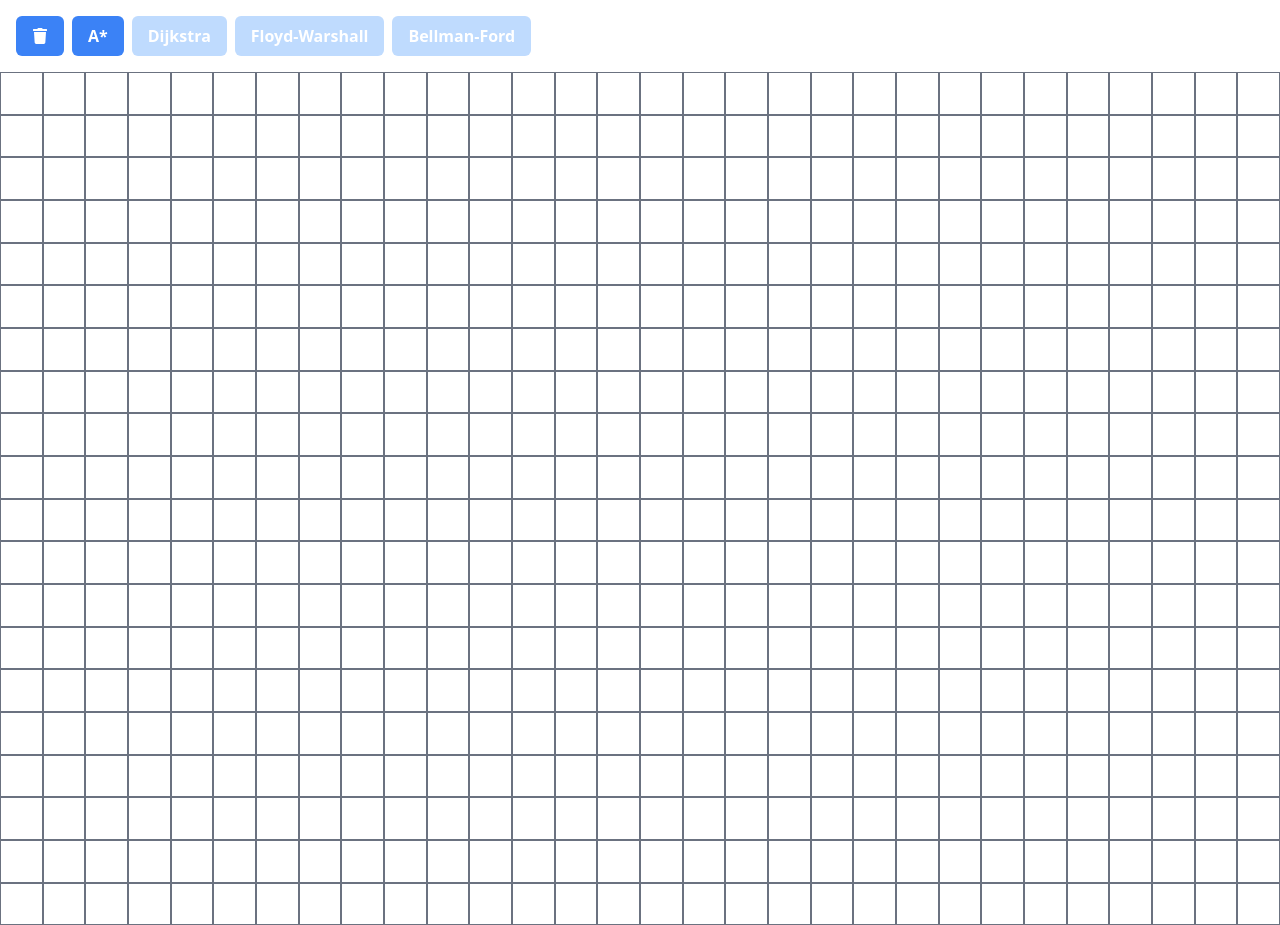
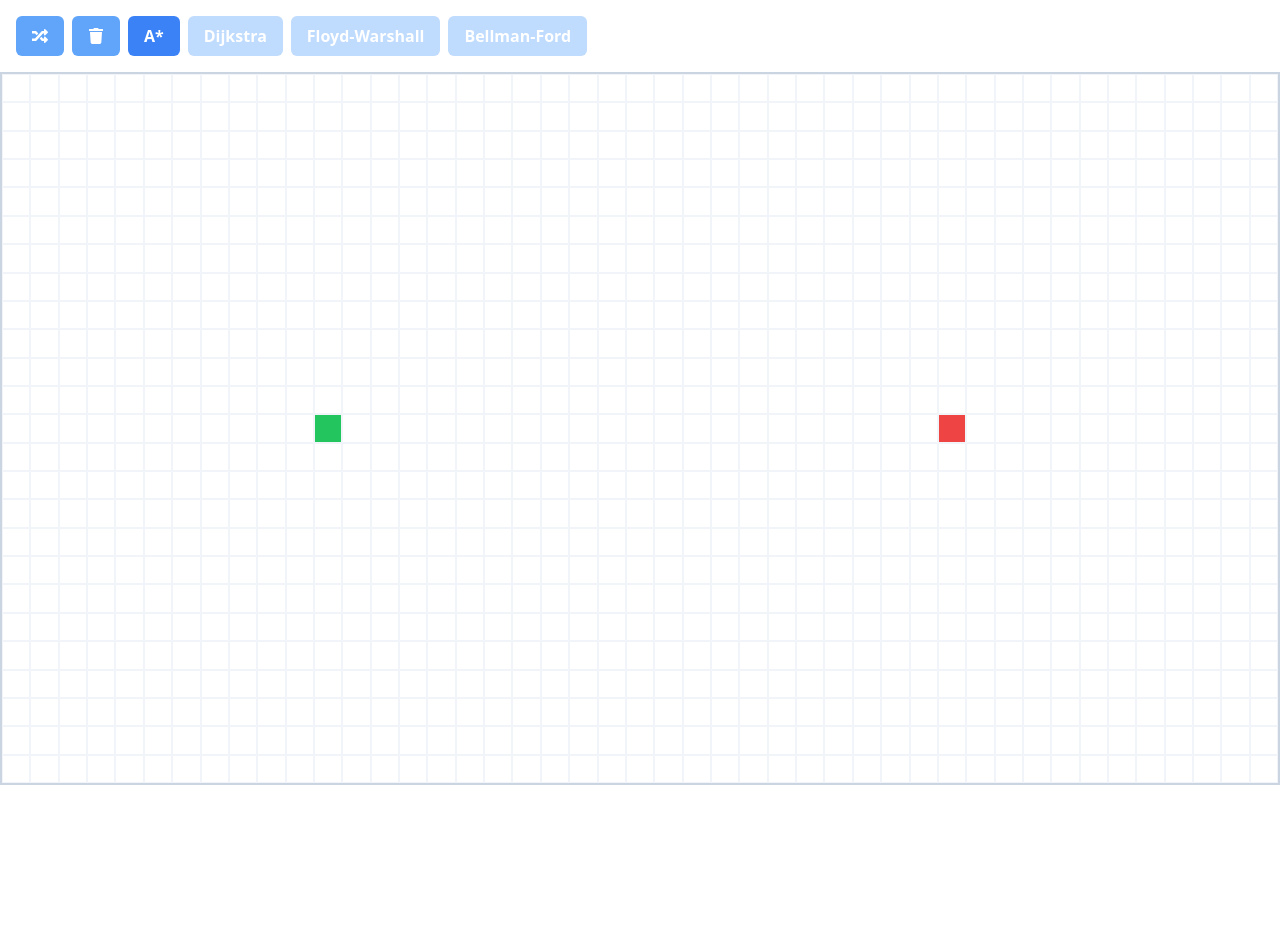
Before and after one commit to azboss2021/pathfinding, a React (Vite) app: page / in a window 1280 px wide. After the commit the page ends 800 px from the top, so only its background shows below. Built offline with nearby package versions, Linux system fonts and the light colour scheme.

Commit message:
A* pathfinding setup, randomized obstacles, build path, updated node styles

```diff
--- a/src/App.jsx
+++ b/src/App.jsx
@@ -2,8 +2,9 @@ import { useState, useEffect } from 'react';
 import Grid from './components/Grid';
 import Controls from './components/Controls';
 
-const ROWS = 20;
-const COLS = 30;
+const ROWS = 25;
+const COLS = 45;
+const RANDOMPERC = 20;
 
 function App() {
   const [grid, setGrid] = useState([]);
@@ -12,6 +13,7 @@ function App() {
   const [targetCoords, setTargetCoords] = useState({ x: null, y: null });
   const [placingBlocks, setPlacingBlocks] = useState(true);
   const [isRunning, setIsRunning] = useState(false);
+  const [justRan, setJustRan] = useState(false);
 
   useEffect(() => {
     resetGrid();
@@ -25,9 +27,12 @@ function App() {
       state: '',
       x: x,
       y: y,
-      fCost: null,
-      gCost: null,
-      hCost: null,
+      fCost: Infinity,
+      gCost: Infinity,
+      cameFrom: {
+        x: null,
+        y: null,
+      },
     };
   };
 
@@ -50,11 +55,19 @@ function App() {
       }
       tempGrid.push(row);
     }
+    tempGrid[parseInt(ROWS / 2)][parseInt((COLS * 1) / 4)].state = 'S';
+    tempGrid[parseInt(ROWS / 2)][parseInt((COLS * 3) / 4)].state = 'T';
+    setSourceCoords({ x: parseInt((COLS * 1) / 4), y: parseInt(ROWS / 2) });
+    setTargetCoords({ x: parseInt((COLS * 3) / 4), y: parseInt(ROWS / 2) });
     setGrid(tempGrid);
   };
 
   const handleMouseDown = (node, row, col) => {
     if (isRunning) return;
+    if (justRan) {
+      clearPrev();
+      setJustRan(false);
+    }
     const tempGrid = grid;
     if (node == '') {
       if (sourceCoords.x == null) {
@@ -86,6 +99,10 @@ function App() {
 
   const handleMouseEnter = (node, row, col) => {
     if (!mouseDown || node == 'S' || node == 'T' || isRunning) return;
+    if (justRan) {
+      clearPrev();
+      setJustRan(false);
+    }
     if (node == 'O' && !placingBlocks) {
       const tempGrid = grid.slice().slice();
       tempGrid[row][col].state = '';
@@ -101,73 +118,224 @@ function App() {
     }
   };
 
-  const distance = (x1, x2, y1, y2) => {
+  const manhattanDist = (x1, x2, y1, y2) => {
+    return Math.abs(x1 - x2) + Math.abs(y1 - y2);
+  };
+
+  const euclideanDist = (x1, x2, y1, y2) => {
     return Math.sqrt((x2 - x1) * (x2 - x1) + (y2 - y1) * (y2 - y1));
   };
 
-  const getChildren = (parent) => {
-    const children = [];
+  const getNeighbors = (parent) => {
+    const neighbors = [];
 
     if (parent.y != 0 && grid[parent.y - 1][parent.x].state != 'O')
-      children.push(grid[parent.y - 1][parent.x]);
+      neighbors.push(grid[parent.y - 1][parent.x]);
 
     if (
       parent.y != 0 &&
       parent.x != COLS - 1 &&
-      grid[parent.y - 1][parent.x + 1].state != 'O'
+      grid[parent.y - 1][parent.x + 1].state != 'O' &&
+      grid[parent.y - 1][parent.x].state != 'O' &&
+      grid[parent.y][parent.x + 1].state != 'O'
     )
-      children.push(grid[parent.y - 1][parent.x + 1]);
+      neighbors.push(grid[parent.y - 1][parent.x + 1]);
 
     if (parent.x != COLS - 1 && grid[parent.y][parent.x + 1].state != 'O')
-      children.push(grid[parent.y][parent.x + 1]);
+      neighbors.push(grid[parent.y][parent.x + 1]);
 
     if (
       parent.y != ROWS - 1 &&
       parent.x != COLS - 1 &&
-      grid[parent.y + 1][parent.x + 1].state != 'O'
+      grid[parent.y + 1][parent.x + 1].state != 'O' &&
+      grid[parent.y + 1][parent.x].state != 'O' &&
+      grid[parent.y][parent.x + 1].state != 'O'
     )
-      children.push(grid[parent.y + 1][parent.x + 1]);
+      neighbors.push(grid[parent.y + 1][parent.x + 1]);
 
     if (parent.y != ROWS - 1 && grid[parent.y + 1][parent.x].state != 'O')
-      children.push(grid[parent.y + 1][parent.x]);
+      neighbors.push(grid[parent.y + 1][parent.x]);
 
     if (
       parent.y != ROWS - 1 &&
       parent.x != 0 &&
-      grid[parent.y + 1][parent.x - 1].state != 'O'
+      grid[parent.y + 1][parent.x - 1].state != 'O' &&
+      grid[parent.y + 1][parent.x].state != 'O' &&
+      grid[parent.y][parent.x - 1].state != 'O'
     )
-      children.push(grid[parent.y + 1][parent.x - 1]);
+      neighbors.push(grid[parent.y + 1][parent.x - 1]);
 
     if (parent.x != 0 && grid[parent.y][parent.x - 1].state != 'O')
-      children.push(grid[parent.y][parent.x - 1]);
+      neighbors.push(grid[parent.y][parent.x - 1]);
 
     if (
       parent.y != 0 &&
       parent.x != 0 &&
-      grid[parent.y - 1][parent.x - 1].state != 'O'
+      grid[parent.y - 1][parent.x - 1].state != 'O' &&
+      grid[parent.y][parent.x - 1].state != 'O' &&
+      grid[parent.y - 1][parent.x].state != 'O'
     )
-      children.push(grid[parent.y - 1][parent.x - 1]);
+      neighbors.push(grid[parent.y - 1][parent.x - 1]);
 
-    return children;
+    return neighbors;
+  };
+
+  const buildPath = (node) => {
+    if (
+      !node.cameFrom.x ||
+      (node.cameFrom.x == sourceCoords.x && node.cameFrom.y == sourceCoords.y)
+    )
+      return;
+    const interval = setInterval(() => {
+      const tempGrid = grid.slice().slice();
+      tempGrid[node.cameFrom.y][node.cameFrom.x].state = 'P';
+      setGrid(tempGrid);
+      node = tempGrid[node.cameFrom.y][node.cameFrom.x];
+
+      if (
+        !node.cameFrom.x ||
+        (node.cameFrom.x == sourceCoords.x && node.cameFrom.y == sourceCoords.y)
+      ) {
+        clearInterval(interval);
+        setIsRunning(false);
+        setJustRan(true);
+        return;
+      }
+    }, 50);
+  };
+
+  const randomizeObstacles = async () => {
+    if (isRunning) return;
+    setIsRunning(true);
+    if (justRan) {
+      clearPrev();
+      setJustRan(false);
+    }
+    for (let i = 0; i < ROWS; i++) {
+      const tempGrid = grid.slice().slice();
+      for (let j = 0; j < COLS; j++) {
+        if (tempGrid[i][j].state == '') {
+          if (Math.random() * 100 < RANDOMPERC) {
+            tempGrid[i][j].state = 'O';
+          }
+        }
+      }
+      setGrid(tempGrid);
+      await new Promise((r) => setTimeout(r, 50));
+    }
+    setIsRunning(false);
+  };
+
+  const clearPrev = () => {
+    const tempGrid = grid;
+    for (let i = 0; i < ROWS; i++) {
+      for (let j = 0; j < COLS; j++) {
+        if (
+          tempGrid[i][j].state != 'S' &&
+          tempGrid[i][j].state != 'T' &&
+          tempGrid[i][j].state != 'O'
+        ) {
+          tempGrid[i][j].state = '';
+          tempGrid[i][j].fCost = Infinity;
+          tempGrid[i][j].gCost = Infinity;
+          tempGrid[i][j].cameFrom = {
+            x: null,
+            y: null,
+          };
+        } else {
+          tempGrid[i][j].fCost = Infinity;
+          tempGrid[i][j].gCost = Infinity;
+          tempGrid[i][j].cameFrom = {
+            x: null,
+            y: null,
+          };
+        }
+      }
+    }
+    setGrid(tempGrid);
   };
 
   const aStar = () => {
     if (sourceCoords.x == null || targetCoords.x == null || isRunning) return;
-    console.log(getChildren(grid[sourceCoords.y][sourceCoords.x]));
-    // const openList = [];
-    // const closedList = [];
-    // grid[sourceCoords.y][sourceCoords.x].fCost = 0;
-    // openList.push(grid[sourceCoords.y][sourceCoords.x]);
-    // while (openList.length > 0) {
-    //   openList.sort((a, b) => (a.fCost > b.fCost ? -1 : 1));
-    //   const curr = openList.pop();
-    //   const children = getChildren(curr);
-    // }
+    setIsRunning(true);
+    clearPrev();
+    const tempGrid = grid.slice().slice();
+    const openList = [];
+    tempGrid[sourceCoords.y][sourceCoords.x].fCost = manhattanDist(
+      tempGrid[sourceCoords.y][sourceCoords.x].x,
+      targetCoords.x,
+      tempGrid[sourceCoords.y][sourceCoords.x].y,
+      targetCoords.y
+    );
+    tempGrid[sourceCoords.y][sourceCoords.x].gCost = 0;
+    openList.push(tempGrid[sourceCoords.y][sourceCoords.x]);
+
+    const interval = setInterval(() => {
+      const tempGrid = grid.slice().slice();
+      openList.sort((a, b) => (a.fCost > b.fCost ? -1 : 1));
+      const curr = openList[openList.length - 1];
+
+      if (curr.x == targetCoords.x && curr.y == targetCoords.y) {
+        buildPath(curr);
+        clearInterval(interval);
+        return;
+      }
+
+      openList.pop();
+
+      if (curr.y != sourceCoords.y || curr.x != sourceCoords.x)
+        tempGrid[curr.y][curr.x].state = 'L';
+
+      const neighbors = getNeighbors(curr);
+      for (let i = 0; i < neighbors.length; i++) {
+        const tentativeGCost =
+          curr.gCost +
+          euclideanDist(curr.x, neighbors[i].x, curr.y, neighbors[i].y);
+
+        if (tentativeGCost < neighbors[i].gCost) {
+          tempGrid[neighbors[i].y][neighbors[i].x].cameFrom.x = curr.x;
+          tempGrid[neighbors[i].y][neighbors[i].x].cameFrom.y = curr.y;
+          neighbors[i].gCost = tentativeGCost;
+          neighbors[i].fCost =
+            tentativeGCost +
+            manhattanDist(
+              neighbors[i].x,
+              targetCoords.x,
+              neighbors[i].y,
+              targetCoords.y
+            );
+          if (
+            !openList.find(
+              (node) => node.x == neighbors[i].x && node.y == neighbors[i].y
+            )
+          ) {
+            openList.push(neighbors[i]);
+            if (
+              neighbors[i].y != targetCoords.y ||
+              neighbors[i].x != targetCoords.x
+            )
+              tempGrid[neighbors[i].y][neighbors[i].x].state = 'N';
+          }
+        }
+      }
+
+      if (openList.length <= 0) {
+        clearInterval(interval);
+        setIsRunning(false);
+        setJustRan(true);
+        return;
+      }
+      setGrid(tempGrid);
+    }, 10);
   };
 
   return (
     <main className="">
-      <Controls aStar={aStar} resetGrid={resetGrid} />
+      <Controls
+        aStar={aStar}
+        resetGrid={resetGrid}
+        randomizeObstacles={randomizeObstacles}
+      />
       <Grid
         grid={grid}
         handleMouseDown={handleMouseDown}
--- a/src/components/Controls.jsx
+++ b/src/components/Controls.jsx
@@ -1,10 +1,16 @@
-import { FaTrash } from 'react-icons/fa';
+import { FaTrash, FaRandom } from 'react-icons/fa';
 
-const Controls = ({ aStar, resetGrid }) => {
+const Controls = ({ aStar, resetGrid, randomizeObstacles }) => {
   return (
     <section className="p-4 flex gap-2 flex-wrap max-w-max">
       <button
-        className="bg-blue-500 py-2 px-4 text-white rounded-md hover:bg-blue-600 font-bold"
+        className="bg-blue-400 py-2 px-4 text-white rounded-md hover:bg-blue-500 font-bold"
+        onClick={randomizeObstacles}
+      >
+        <FaRandom />
+      </button>
+      <button
+        className="bg-blue-400 py-2 px-4 text-white rounded-md hover:bg-blue-500 font-bold"
         onClick={resetGrid}
       >
         <FaTrash />
--- a/src/components/Grid.jsx
+++ b/src/components/Grid.jsx
@@ -2,7 +2,7 @@ import Node from './Node';
 
 const Grid = ({ grid, handleMouseDown, handleMouseEnter, setMouseDown }) => {
   return (
-    <section className="flex flex-col max-w-screen-xl mx-auto">
+    <section className="flex flex-col max-w-screen-xl mx-auto border-2 border-slate-300">
       {grid.map((row, rowIndex) => (
         <div key={rowIndex} className="flex">
           {row.map((col, colIndex) => (
--- a/src/components/Node.jsx
+++ b/src/components/Node.jsx
@@ -1,3 +1,5 @@
+import { FaSkull } from 'react-icons/fa';
+
 const Node = ({
   col,
   rowIndex,
@@ -7,35 +9,85 @@ const Node = ({
   setMouseDown,
 }) => {
   let classes;
+  let node;
 
   switch (col.state) {
     case 'O':
-      classes = 'flex-1 aspect-square node border-gray-500 border bg-gray-400';
+      // classes =
+      //   'flex-1 aspect-square node border-slate-100 border bg-slate-500';
+      node = (
+        <div
+          className="flex-1 aspect-square node border-slate-100 border bg-white"
+          onDragStart={(e) => e.preventDefault()}
+          onMouseDown={() => handleMouseDown(col.state, rowIndex, colIndex)}
+          onMouseEnter={() => handleMouseEnter(col.state, rowIndex, colIndex)}
+        >
+          <div className="bg-slate-500 rounded-md w-full h-full"></div>
+        </div>
+      );
       break;
     case 'S':
-      classes = 'flex-1 aspect-square node border-gray-500 border bg-green-500';
+      classes =
+        'flex-1 aspect-square node border-slate-100 border bg-green-500';
       break;
     case 'T':
-      classes = 'flex-1 aspect-square node border-gray-500 border bg-red-500';
+      classes = 'flex-1 aspect-square node border-slate-100 border bg-red-500';
       break;
     case 'N':
-      classes = 'flex-1 aspect-square node border-gray-500 border bg-pink-500';
+      classes =
+        'flex-1 aspect-square neighbor border-slate-100 border bg-blue-300';
+      // node = (
+      //   <div
+      //     className="flex-1 aspect-square node border-slate-100 border bg-white"
+      //     onDragStart={(e) => e.preventDefault()}
+      //     onMouseDown={() => handleMouseDown(col.state, rowIndex, colIndex)}
+      //     onMouseEnter={() => handleMouseEnter(col.state, rowIndex, colIndex)}
+      //   >
+      //     <div className="bg-blue-300 rounded-md w-full h-full"></div>
+      //   </div>
+      // );
+      break;
+    case 'L':
+      classes =
+        'flex-1 aspect-square node border-slate-100 border bg-orange-200';
+      break;
+    case 'P':
+      classes = 'flex-1 aspect-square path border-blue-600 border bg-blue-600';
+      // node = (
+      //   <div
+      //     className="flex-1 aspect-square path border-purple-200 border bg-purple-200"
+      //     onDragStart={(e) => e.preventDefault()}
+      //     onMouseDown={() => handleMouseDown(col.state, rowIndex, colIndex)}
+      //     onMouseEnter={() => handleMouseEnter(col.state, rowIndex, colIndex)}
+      //   >
+      //     <div className="bg-green-200 rounded-xl w-full h-full"></div>
+      //   </div>
+      // );
+      break;
+    case 'M':
+      node = (
+        <div
+          className="flex-1 aspect-square empty-node border-slate-100 border bg-white text-3xl"
+          onDragStart={(e) => e.preventDefault()}
+          onMouseDown={() => handleMouseDown(col.state, rowIndex, colIndex)}
+          onMouseEnter={() => handleMouseEnter(col.state, rowIndex, colIndex)}
+        >
+          <FaSkull />
+        </div>
+      );
       break;
     default:
       classes =
-        'flex-1 aspect-square empty-node border-gray-500 border bg-white';
+        'flex-1 aspect-square empty-node border-slate-100 border bg-white';
       break;
   }
 
-  const node = (
+  if (col.state != 'M' && col.state != 'O')
+    node = (
       <div
         className={classes}
         onDragStart={(e) => e.preventDefault()}
-      onMouseDown={() => {
-        setMouseDown(true);
-        handleMouseDown(col.state, rowIndex, colIndex);
-      }}
-      onMouseUp={() => setMouseDown(false)}
+        onMouseDown={() => handleMouseDown(col.state, rowIndex, colIndex)}
         onMouseEnter={() => handleMouseEnter(col.state, rowIndex, colIndex)}
       ></div>
     );
--- a/src/index.css
+++ b/src/index.css
@@ -9,11 +9,19 @@
 }
 
 .node {
-  animation: scaler 0.15s ease-in-out;
+  animation: scaler 0.2s ease-in-out;
+}
+
+.path {
+  animation: mega-scaler 0.2s ease-in-out;
 }
 
 .empty-node {
   animation: reverse-scaler 0.15s ease-in-out;
+}
+
+.neighbor {
+  animation: scaler 0.5s ease-in-out;
 }
 
 @keyframes scaler {
@@ -23,6 +31,21 @@
   }
   50% {
     transform: scale(1.25);
+    opacity: 0.75;
+  }
+  100% {
+    transform: scale(1);
+    opacity: 1;
+  }
+}
+
+@keyframes mega-scaler {
+  0% {
+    transform: scale(0.9);
+    opacity: 0.5;
+  }
+  50% {
+    transform: scale(1.5);
     opacity: 0.75;
   }
   100% {
```
Lines whose indentation alone changed are shown as unchanged.
